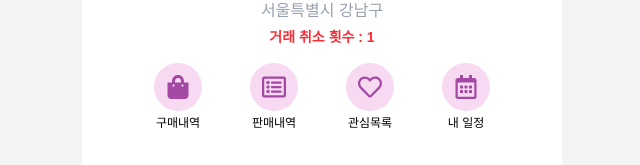
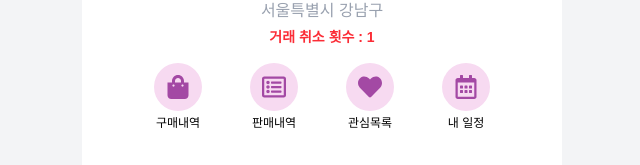
Before and after one commit to chjcode/BeetMarket, a React (Vite) app in the folder fe/: page /mypage in a window 1280 px wide. Shown: the part 267-432 px from the top of the page, without its empty margins (318-958 px from the left). Built offline with nearby package versions, Linux system fonts and the light colour scheme; sample sign-in values are in the browser's storage.

Commit message:
Design : 아이콘 변경

```diff
--- a/fe/src/pages/MyPage/Mypage.tsx
+++ b/fe/src/pages/MyPage/Mypage.tsx
@@ -1,5 +1,6 @@
 import { NavLink } from "react-router-dom";
-import { FaShoppingBag, FaRegHeart, FaRegCalendarAlt } from "react-icons/fa";
+import { FaShoppingBag, FaHeart } from "react-icons/fa";
+import { FaRegCalendarAlt } from "react-icons/fa";
 import { FaRegListAlt } from "react-icons/fa";
 import { FiSettings } from "react-icons/fi";
 import { HiOutlineIdentification } from "react-icons/hi2";
@@ -34,7 +35,7 @@ export const MyPage = () => {
         </NavLink>
         <NavLink to="/mypage/favorites" className="flex flex-col items-center">
           <div className="w-12 h-12 rounded-full bg-[#F7DAF1] flex items-center justify-center mb-1">
-            <FaRegHeart className="text-2xl text-[#A349A4]" />
+            <FaHeart className="text-2xl text-[#A349A4]" />
           </div>
           <span className="text-xs">관심목록</span>
         </NavLink>
```
